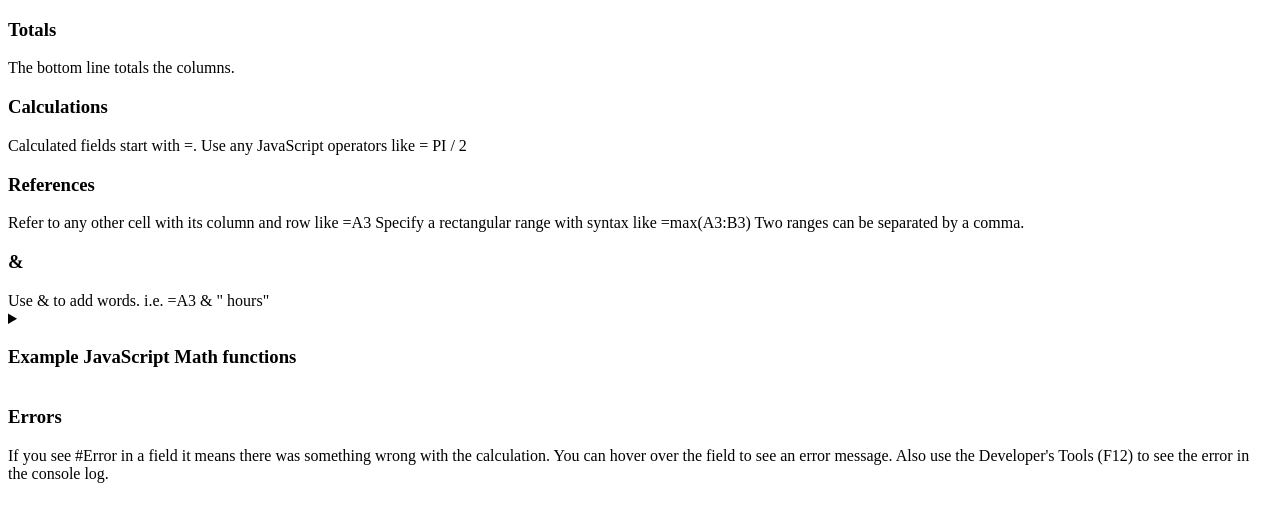
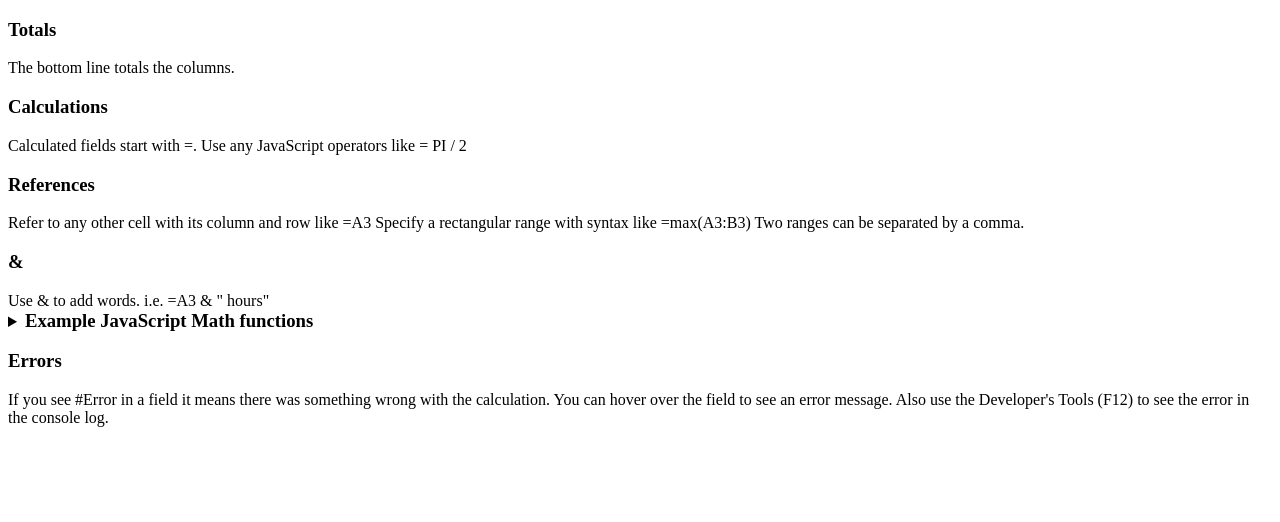
Before and after one commit to maddoxej/JSSpreadsheet, a plain HTML site: page help.html in a window 1280 px wide. Drawn offline with Linux system fonts and the light colour scheme.

Commit message:
new dev environment.

```diff
--- a/help.html
+++ b/help.html
@@ -29,7 +29,7 @@ Two ranges can be separated by a comma.
 Use &amp; to add words. i.e. =A3 &amp; " hours"
 </section>
 <details>
-<summary><h3>Example JavaScript Math functions</h3></summary>
+<summary><h3 style="display:inline">Example JavaScript Math functions</h3></summary>
 <ul id="functionList">
 <li>SUM(123, A3)  Total of numbers in the range, or list. </li>
 <li>abs(X)  Absolute value</li>
```
Also changed, not shown: index.html (line endings or trailing spaces), sheet.css (line endings or trailing spaces), sheet.js (line endings or trailing spaces).
